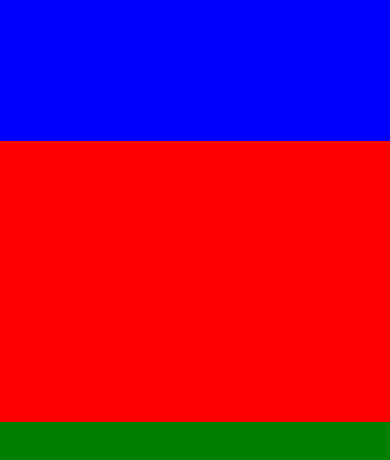
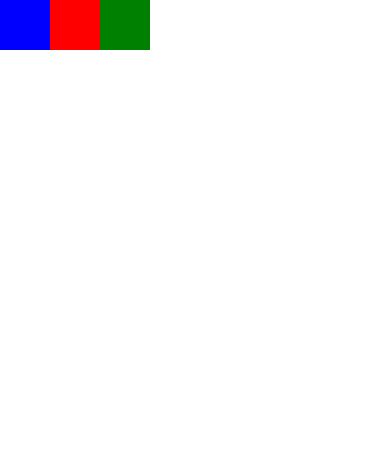
Before and after one commit to BumbuKhan/react-native-learning, a React Native app: screen / in a window 390 px wide. Shown: the top 460 px of the page. Built offline with nearby package versions, Linux system fonts and the light colour scheme.

Commit message:
Playing with flexDirection

```diff
--- a/App.js
+++ b/App.js
@@ -1,14 +1,14 @@
 import React, {Component} from 'react';
 import {View} from 'react-native';
 
-export default class FixedDimentions extends Component {
+export default class MyComponent extends Component {
     render() {
         return(
-            // we could also set {width: 500} for the parent View
-            <View style={{flex: 1}}>
-                <View style={{flex: 1, backgroundColor: 'blue'}}></View>
-                <View style={{flex: 2, backgroundColor: 'red'}}></View>
-                <View style={{flex: 3, height: 200, backgroundColor: 'green'}}></View>
+            // flexDirection is defaulted by 'column'
+            <View style={{flex: 1, flexDirection: 'row'}}>
+                <View style={{width: 50, height: 50, backgroundColor: 'blue'}}></View>
+                <View style={{width: 50, height: 50, backgroundColor: 'red'}}></View>
+                <View style={{width: 50, height: 50, backgroundColor: 'green'}}></View>
             </View>
         );
     }
```
